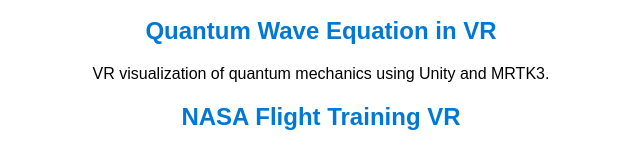
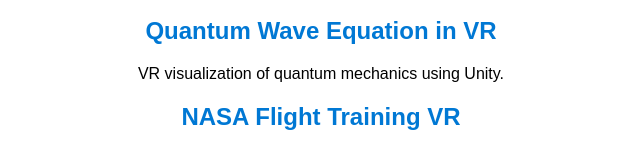
Before and after one commit to ananyas4/ananyas4.github.io, a plain HTML site: page index.html in a window 1280 px wide. Shown: the part 130-281 px from the top of the page, without its empty margins (319-959 px from the left). Drawn offline with Linux system fonts and the light colour scheme.

Commit message:
Update index.html

```diff
--- a/index.html
+++ b/index.html
@@ -17,7 +17,7 @@
 
     <div class="project">
         <h2><a href="https://github.com/ananyas4/quantum-ar-visualization">Quantum Wave Equation in VR</a></h2>
-        <p>VR visualization of quantum mechanics using Unity and MRTK3.</p>
+        <p>VR visualization of quantum mechanics using Unity.</p>
     </div>
 
     <div class="project">
```
